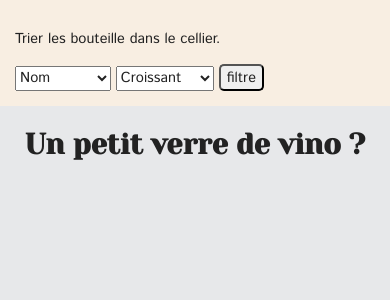
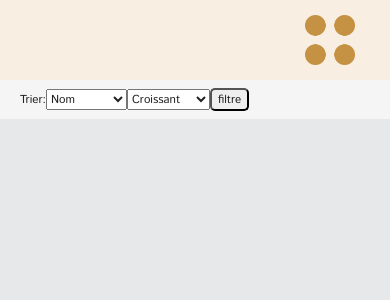
Before and after one commit to samiaprr/vino, a PHP site: template vues/cellier.php in a window 390 px wide. Shown: the top 300 px of the page. Run offline with PHP 8.4, Linux system fonts and the light colour scheme; the template is opened without the code that fills it, so the values that code supplies are empty; some libraries are stand-ins or nearby versions; some web fonts are replaced.

Commit message:
rework du menu responsive

```diff
--- a/css/main.css
+++ b/css/main.css
@@ -49,17 +49,23 @@ li {
 /* Header */
 
 header {
+    display: grid;
+    grid-column: 1fr 2fr 1fr;
+    grid-template-areas: "logo . menu";
+    align-items: center;
     justify-content: space-between;
     padding: 15px;
     background-color: #F8EEE2;
     overflow: hidden;
+    max-width: 100%;
 
 }
 
 header > img {
     grid-area: logo;
-    width: 10%;
-    height: 10%;
+    width: 15%;
+    height: auto;
+
 }
 
 nav {
@@ -134,8 +140,21 @@ h1 {
 
 /* Affichage Cellier */
 
-.cellier {
-    flex-wrap: nowrap;
+/*  Cellier - triage */
+
+.cellier-header {
+    font-size: 0.80em;
+    background-color: whitesmoke;
+    margin: 20px;
+    align-self: center;
+    height: 5%;
+    border-radius: 10px;
+
+}
+
+.filtre {
+    margin-left: 20px;
+
 }
 
 /* Affichage de bouteille*/
@@ -172,6 +191,10 @@ h1 {
     display: flex;
     flex-direction: column;
     align-items: center;
+}
+
+.voir-plus {
+    display: none;
 }
 
 
@@ -260,6 +283,17 @@ form input {
         font-size: 0.9em;
     }
 
+
+
+    .cellier > h1 {
+        display: none;
+    }
+
+    .cellier-header {
+        margin-top: 0;
+        border-radius: 0;
+        width: 100%;
+    }
     .description {
         display: none;
 
--- a/js/main.js
+++ b/js/main.js
@@ -223,22 +223,16 @@ window.addEventListener('load', function () {
 
     // Description expanding
 
-    let btnVoirPlus = document.querySelector(".voir-plus");
-    let divDescription = document.querySelector(".description");
+    document.querySelectorAll(".voir-plus").forEach(function (element) {
+        if (element) {
+            element.addEventListener("click", function (e) {
+                let divDescription = next(e.target);
+                divDescription.classList.toggle("active-flex");
+                fadeIn(divDescription);
+            });
+        }
 
-    if (btnVoirPlus) {
-
-        btnVoirPlus.addEventListener("click", function () {
-
-            console.log("plus");
-            divDescription.classList.toggle("active-flex");
-            fadeIn(divDescription);
-        });
-
-    }
-
-
-
+    })
 
 });
 
@@ -285,3 +279,10 @@ function fadeIn(el) {
 
     tick();
 }
+
+function next(elem) {
+    do {
+        elem = elem.nextSibling;
+    } while (elem && elem.nodeType !== 1);
+    return elem;
+}
--- a/vues/cellier.php
+++ b/vues/cellier.php
@@ -1,10 +1,29 @@
 <div class="cellier column--center">
-    <h1>Un petit verre de vino ?</h1>
+    <section class="cellier-header row--center">
+        <form class="filtre row--center" action="?requete=triBouteille" method="POST">
+            <p> Trier:</p>
+            <select name="categorie" class="categorieBouteille">
+				<option value="nom">Nom</option>
+				<option value="prix">Prix</option>
+				<option value="types">Type de vin</option>
+				<option value="quantite">Quantité</option>
+				<option value="millesime">Millesime</option>
+				<option value="pays">Pays</option>
+
+			</select>
+
+            <select name="ordre" class="ordre">
+				<option value="ASC">Croissant</option>
+				<option value="DESC">Décroissant</option>
+			</select>
+            <input type="submit" value="filtre" />
+        </form>
+    </section>
     <?php
 foreach ($data as $cle => $bouteille) {
 
     ?>
-        <div class="bouteille column--center" data-quantite="">
+        <div class="bouteille column--center" data-quantite="" data-id="<?php echo $bouteille['id_bouteille_cellier'] ?>">
             <img class="bouteille--img" src="https:<?php echo $bouteille['image'] ?>">
 
             <h1>
--- a/vues/entete.php
+++ b/vues/entete.php
@@ -21,17 +21,13 @@
 </head>
 
 <body>
-    <header class="row--center">
+    <header>
+        <div class="pointsMenu">
+            <img src="./images/quatrePoints.png" alt="menu mobile" />
 
+        </div>
+        <img src="images/logoClear.png" alt="logo de Vino" width="35%" height="35%" />
         <nav>
-
-            <div class="pointsMenu">
-                <img src="./images/quatrePoints.png" alt="menu mobile" />
-
-            </div>
-
-
-            <img src="images/logoClear.png" alt="logo de Vino" width="35%" height="35%" />
             <ul>
                 <li><a href="?requete=accueil">Mon cellier</a></li>
                 <li><a href="?requete=ajouterNouvelleBouteilleCellier">Ajouter une bouteille au cellier</a></li>
@@ -54,23 +50,6 @@
 
             </ul>
         </nav>
-        <form class="filtre" action="?requete=triBouteille" method="POST">
-            <p> Trier les bouteille dans le cellier.</p>
-            <select name="categorie" class="categorieBouteille">
-				<option value="nom">Nom</option>
-				<option value="prix">Prix</option>
-				<option value="types">Type de vin</option>
-				<option value="quantite">Quantité</option>
-				<option value="millesime">Millesime</option>
-				<option value="pays">Pays</option>
 
-			</select>
-
-            <select name="ordre" class="ordre">
-				<option value="ASC">Croissant</option>
-				<option value="DESC">Décroissant</option>
-			</select>
-            <input type="submit" value="filtre" />
-        </form>
     </header>
     <main>
```
